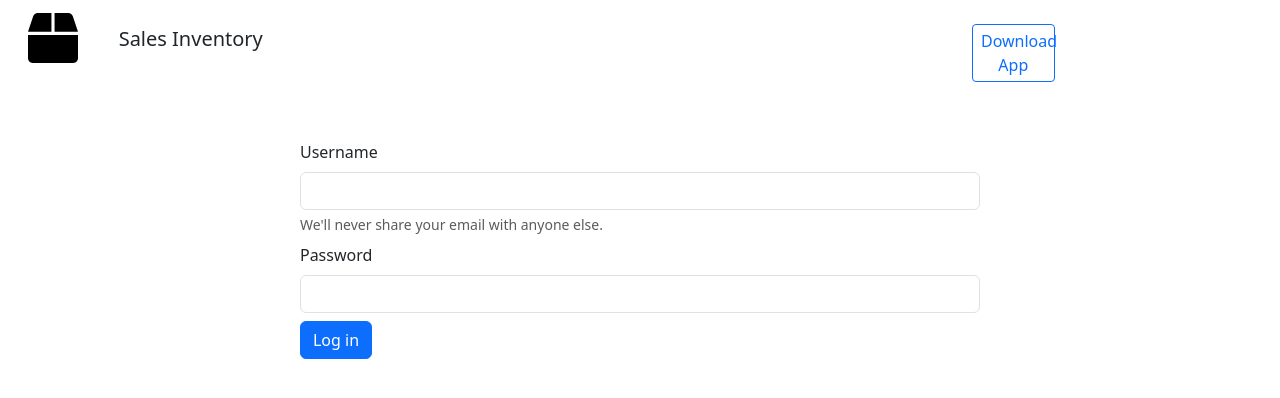
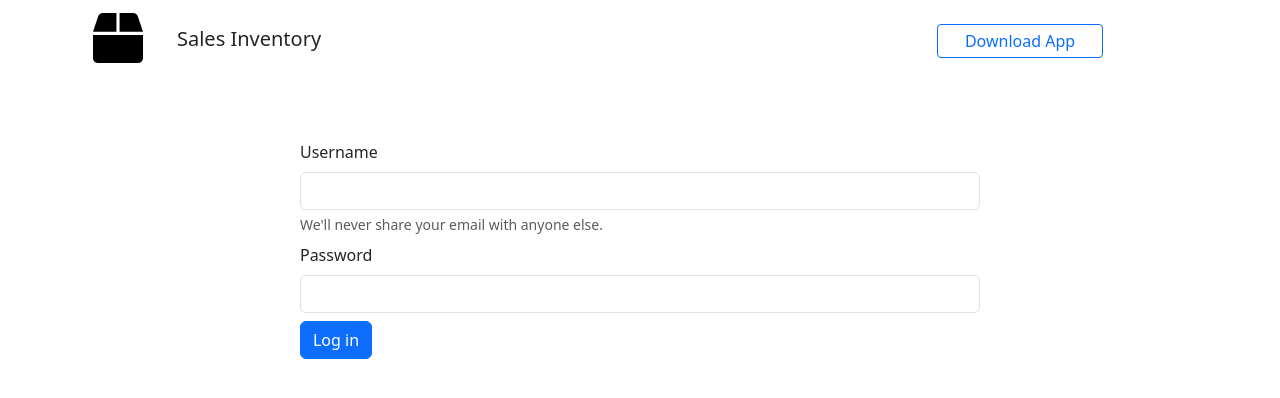
Before and after one commit to MarkRyuo/SalesInventory-SIMS-, a React (Vite) app in the folder client/: page / in a window 1280 px wide. Shown: the top 398 px of the page. Built offline with nearby package versions, Linux system fonts and the light colour scheme.

Commit message:
Subject: Body

```diff
--- a/client/src/App.tsx
+++ b/client/src/App.tsx
@@ -10,7 +10,7 @@ function App() {
   return (
     <>
       <div className="container-fluid">
-          <div>
+          <div className="container-lg">
               {/* Navbar */}
               <NavbarLogin/>
           </div>
--- a/client/src/components/Navbar/NavbarLogin.tsx
+++ b/client/src/components/Navbar/NavbarLogin.tsx
@@ -19,7 +19,7 @@ export default function NavbarLogin() {
                     <p className="lead py-4">Sales Inventory</p>
                 </div>
 
-                <div className="col-1 pt-4">
+                <div className="col-2 pt-4">
                     <a href="http://" className="btn btn-outline-primary d-none d-lg-block fs-6 btn-sm" download={"..."}>Download App</a>
                 </div>
             </div>
```
